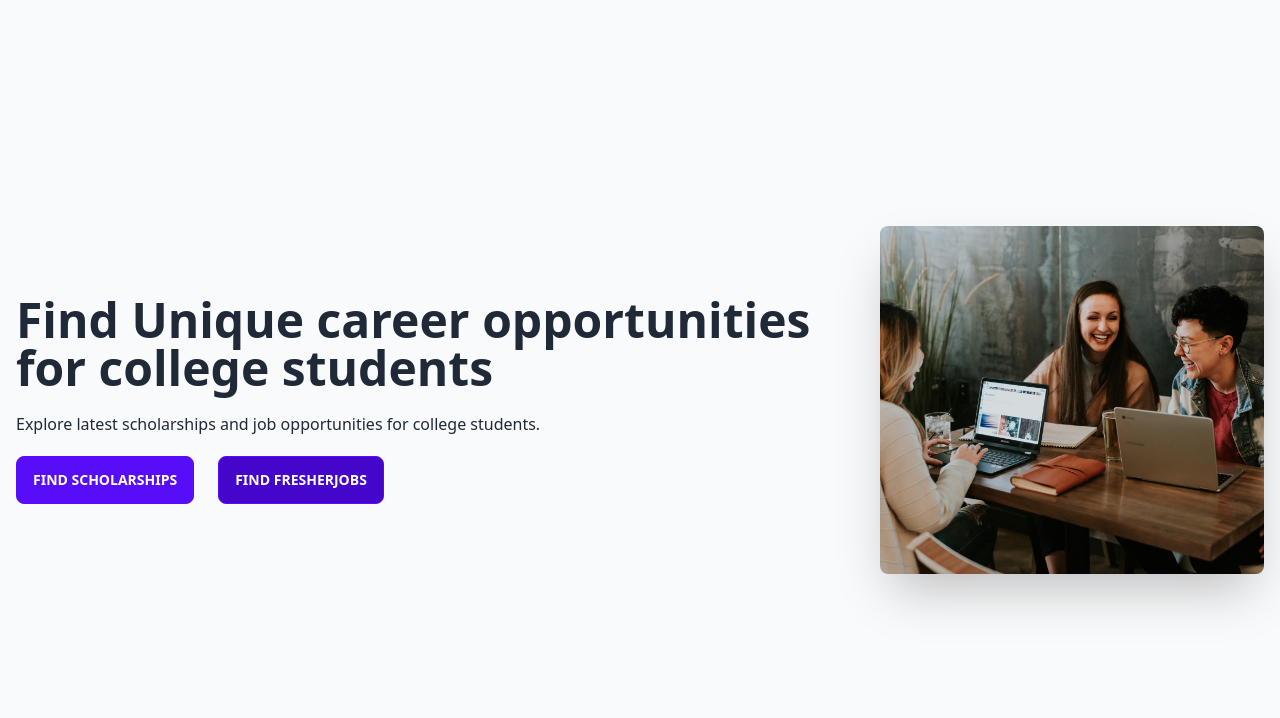
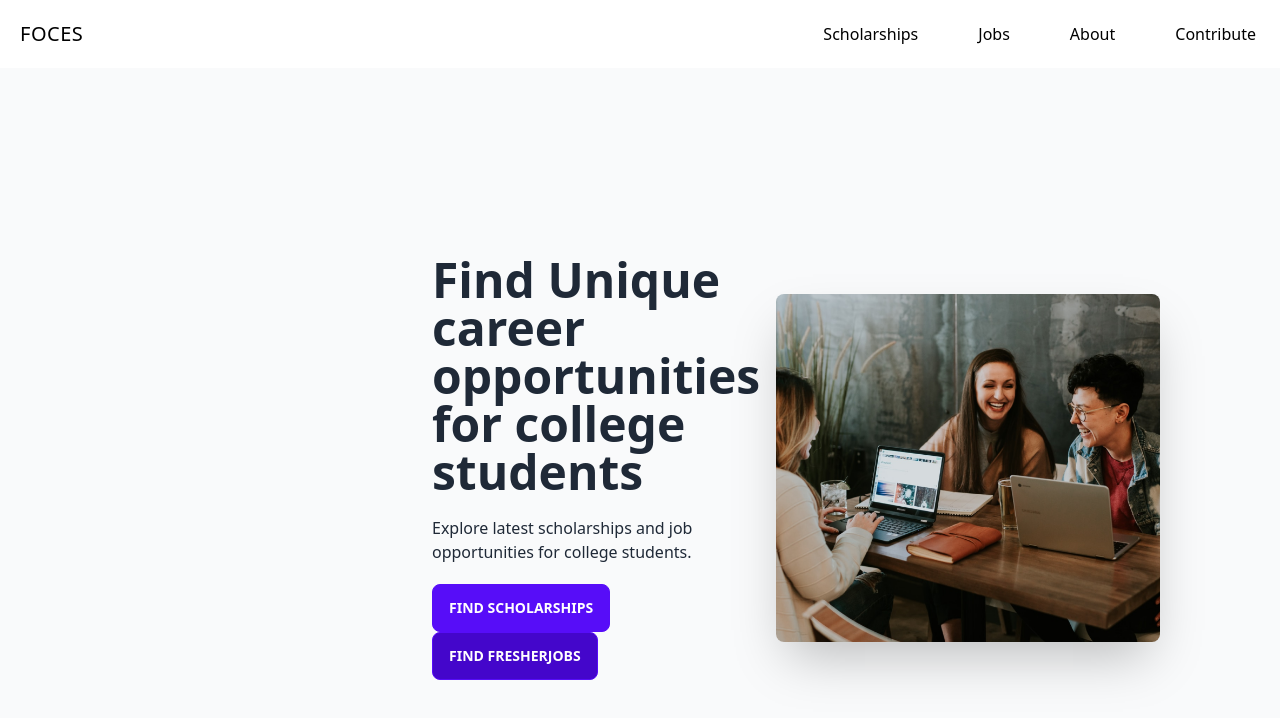
Before and after one commit to Foces-core/job-list, a Next.js app: page / in a window 1280 px wide. Shown: the top 718 px of the page. Built offline with nearby package versions, Linux system fonts and the light colour scheme; no server answers; the database is empty.

Commit message:
hero page added

```diff
--- a/components/hero.js
+++ b/components/hero.js
@@ -1,4 +1,5 @@
 import React from 'react'
+import Link from 'next/link'
 
 function Welcome(){
     return(
@@ -6,15 +7,20 @@ function Welcome(){
   <div class="flex-col hero-content lg:flex-row-reverse">
     <img src="/homepage.png" class="max-w-sm rounded-lg shadow-2xl" />
     <div>
-      <h1 class="mb-5 text-5xl font-bold ">
+      <h1 class="mb-5 text-5xl font-bold">
             Find Unique career opportunities for college students
           </h1>
       <p class="mb-5">
       Explore latest scholarships and job opportunities for college students.
       </p>
-      <button id="#scholarships" class="mr-6 btn btn-primary bg-primary">Find Scholarships</button>
-      <button id="#jobs" class="btn btn-primary bg-primary-focus">Find FresherJobs</button>
+            <Link href='/scholarships'>
+                   <button id="#scholarships" class="mr-6 btn btn-primary bg-primary">Find Scholarships</button>
 
+            </Link>
+            <Link href='/jobs'>
+                    <button id="#jobs" class="btn btn-primary bg-primary-focus">Find FresherJobs</button>
+
+            </Link>
     </div>
   </div>
 </div>
--- a/pages/index.js
+++ b/pages/index.js
@@ -1,26 +1,25 @@
 import styles from '../styles/Home.module.css'
 import {useEffect} from 'react';
 import {getFruits} from '../utils/getFruits';
-import Welcome from '../components/hero';
+import Navbar from '../components/Navbar';
+import Welcome from '../components/hero'
+
 export default function Home() {
     useEffect(()=>{
         getFruits();
       },[])
 
     return (
-      //   <div className="hero min-h-screen bg-base-200">
-      //   <div className="text-center hero-content">
-      //     <div className="max-w-md">
-      //       <h1 className="mb-5 text-5xl font-bold">
-      //             Hello there
-      //           </h1>
-      //       <p className="mb-5">
-      //       Lorem ipsum dolor sit amet, consectetur adipiscing elit, sed do eiusmod tempor incididunt ut labore et dolore magna aliqua. Ut enim ad minim veniam, quis nostrud exercitation ullamco laboris nisi ut aliquip ex ea commodo consequat. Duis aute irure dolor in reprehenderit in voluptate velit esse cillum dolore eu fugiat nulla pariatur. Excepteur sint occaecat cupidatat non proident, sunt in culpa qui officia deserunt mollit anim id est laborum.
-      //           </p>
-      //       <button className="btn btn-primary">Get Started</button>
-      //     </div>
-      //   </div>
-      // </div>
-      <Welcome />
+        <div>
+            <Navbar/>
+            <div className="hero min-h-screen bg-base-200">
+
+          <div className="max-w-md">
+            <Welcome/>
+          </div>
+        </div>
+      </div>
+
+
 )
 }
```
Also changed, not shown: 1 other file (tests, documents, lock files or other folders).
